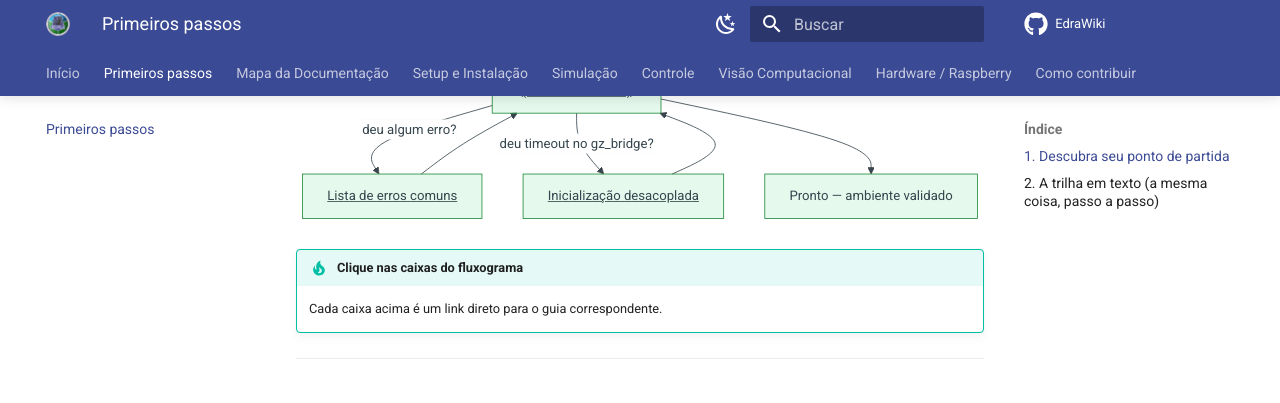
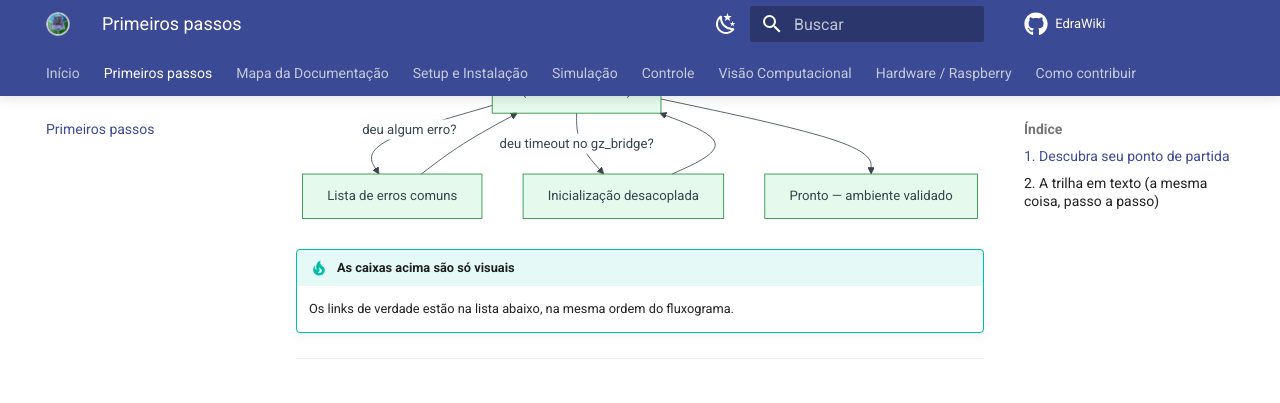
Before and after one commit to edra-unb-fga/EdraWiki, an MkDocs documentation site: the page built from docs/primeiros-passos.md, in a window 1280 px wide and 900 px high, scrolled down 1187 px. Shown: the top 403 px of the window. Built offline with MkDocs 1.6.1 and Material for MkDocs 9.7.7, drawn with Linux system fonts in a browser that asks for light colours; comment, search, counter and statistics services are not loaded.

Commit message:
fix: remove links click do Mermaid (bloqueados pelo securityLevel padrão) — usar a lista em texto

````diff
--- a/docs/primeiros-passos.md
+++ b/docs/primeiros-passos.md
@@ -26,18 +26,10 @@ flowchart TD
     I --> H
     J --> H
     H --> K["Pronto — ambiente validado"]
-
-    click B "https://github.com/edra-unb-fga/Configuracoes_Basicas_para_Controle" "Abrir repositório"
-    click D "setup/instalacao-nativa/" "Abrir guia"
-    click E "setup/docker-windows/" "Abrir guia"
-    click F "setup/uxrce-dds/" "Abrir guia"
-    click H "simulacao/cbr2025-arena-missao1/" "Abrir guia"
-    click I "simulacao/erros-comuns/" "Abrir guia"
-    click J "simulacao/inicializacao-desacoplada/" "Abrir guia"
 ```
 
-!!! tip "Clique nas caixas do fluxograma"
-    Cada caixa acima é um link direto para o guia correspondente.
+!!! tip "As caixas acima são só visuais"
+    Os links de verdade estão na lista abaixo, na mesma ordem do fluxograma.
 
 ---
 
````
